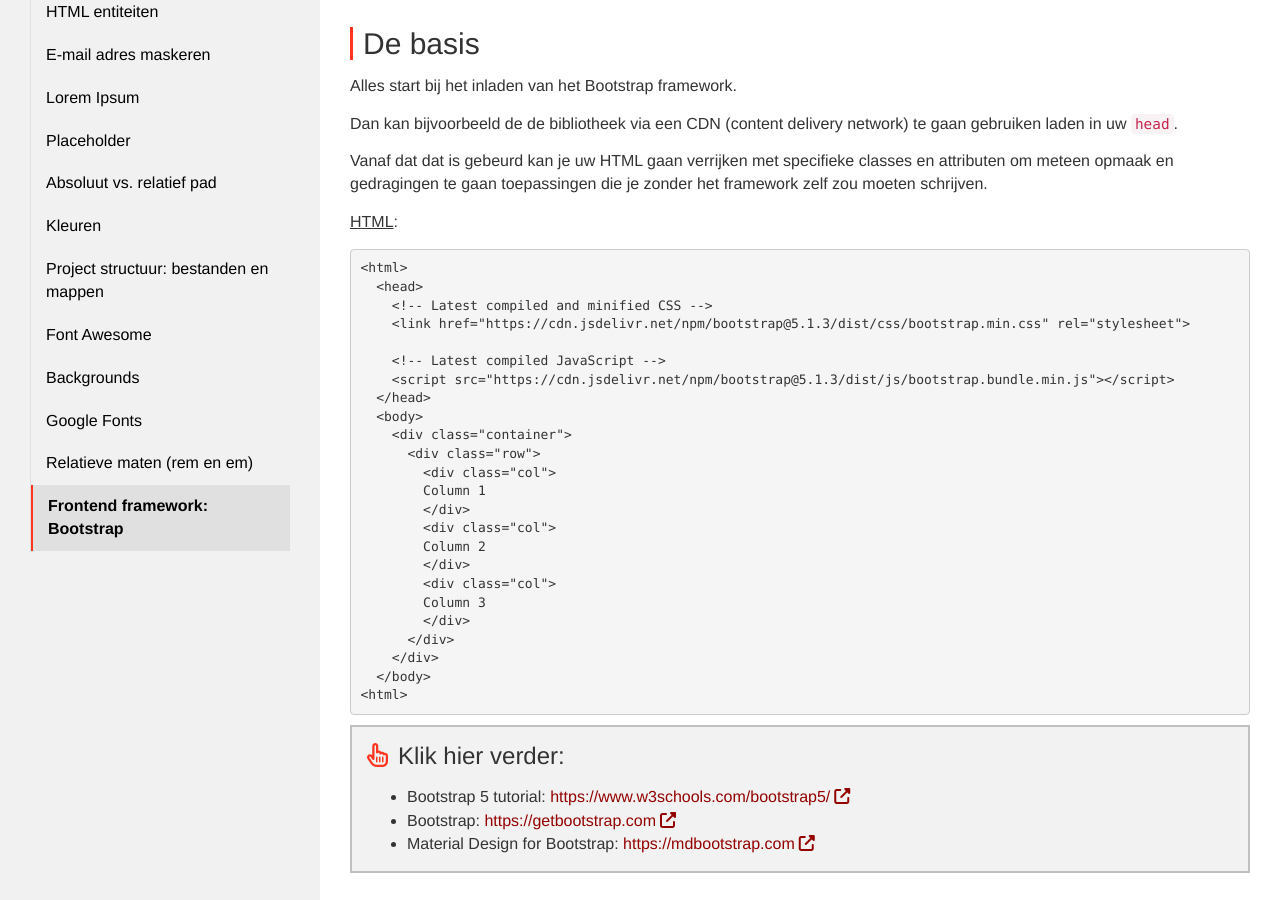
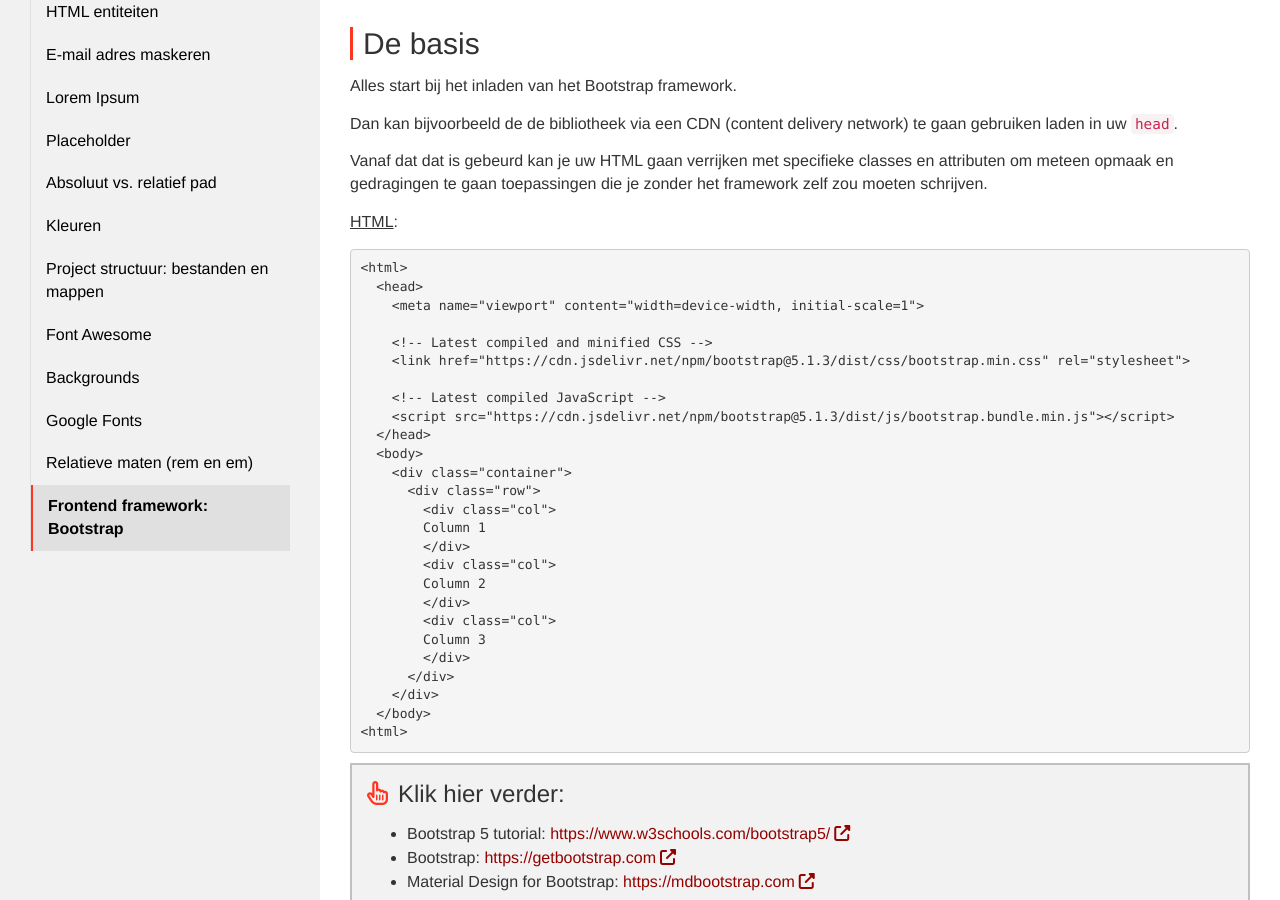
Before and after one commit to Syntra-Brussel/webdesign, a Jekyll site: the page built from tips-and-tricks/bootstrap.md, in a window 1280 px wide and 900 px high, scrolled down 381 px. Built offline with Jekyll 4.4.1, drawn with Linux system fonts in a browser that asks for light colours; nearby versions of some CDN libraries; a script that is not in the unit is left out.

Commit message:
Update bootstrap.md

```diff
--- a/tips-and-tricks/bootstrap.md
+++ b/tips-and-tricks/bootstrap.md
@@ -32,6 +32,8 @@
 <pre data-enlighter-theme="beyond" data-enlighter-language="html">
 &lt;html&gt;
   &lt;head&gt;
+    &lt;meta name="viewport" content="width=device-width, initial-scale=1"&gt;
+
     &lt;!-- Latest compiled and minified CSS --&gt;
     &lt;link href="https://cdn.jsdelivr.net/npm/bootstrap@5.1.3/dist/css/bootstrap.min.css" rel="stylesheet"&gt;
 
```
